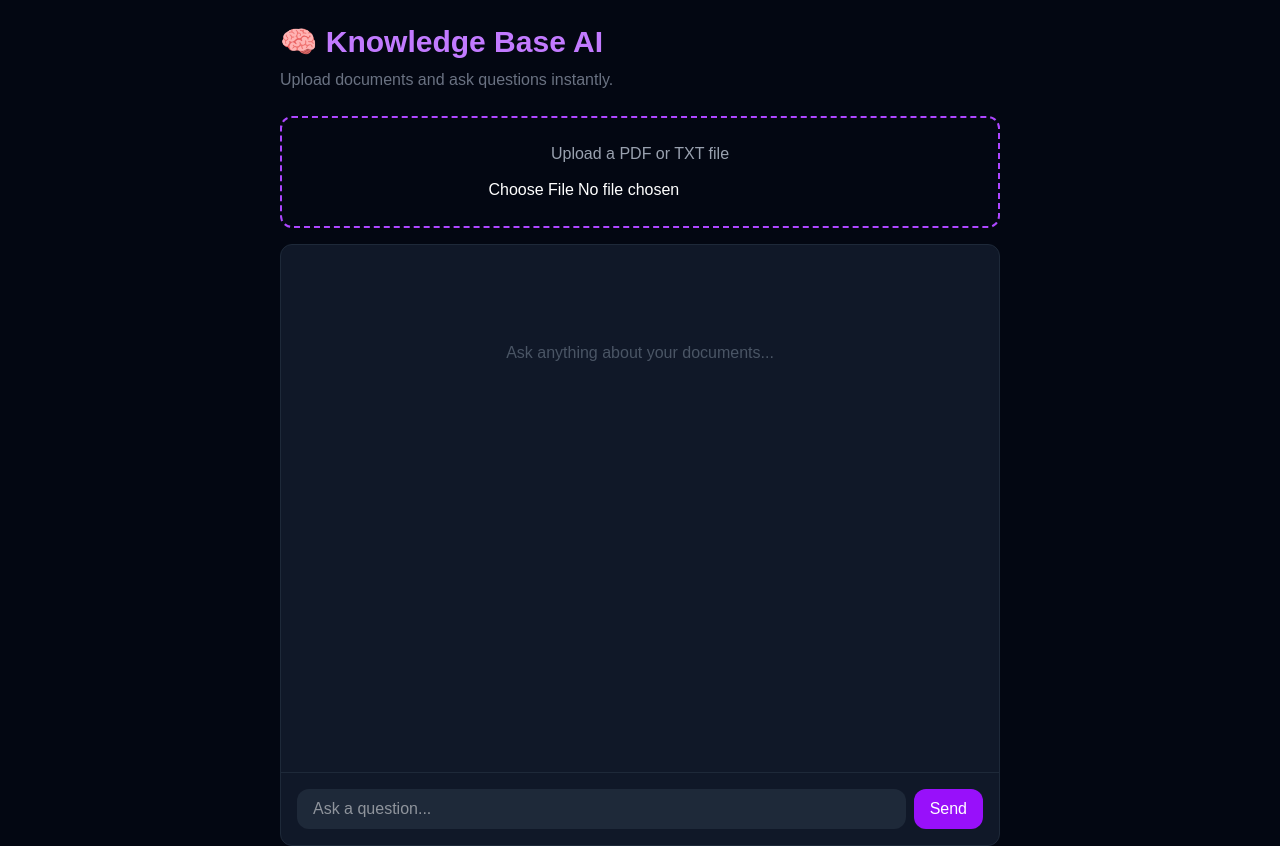
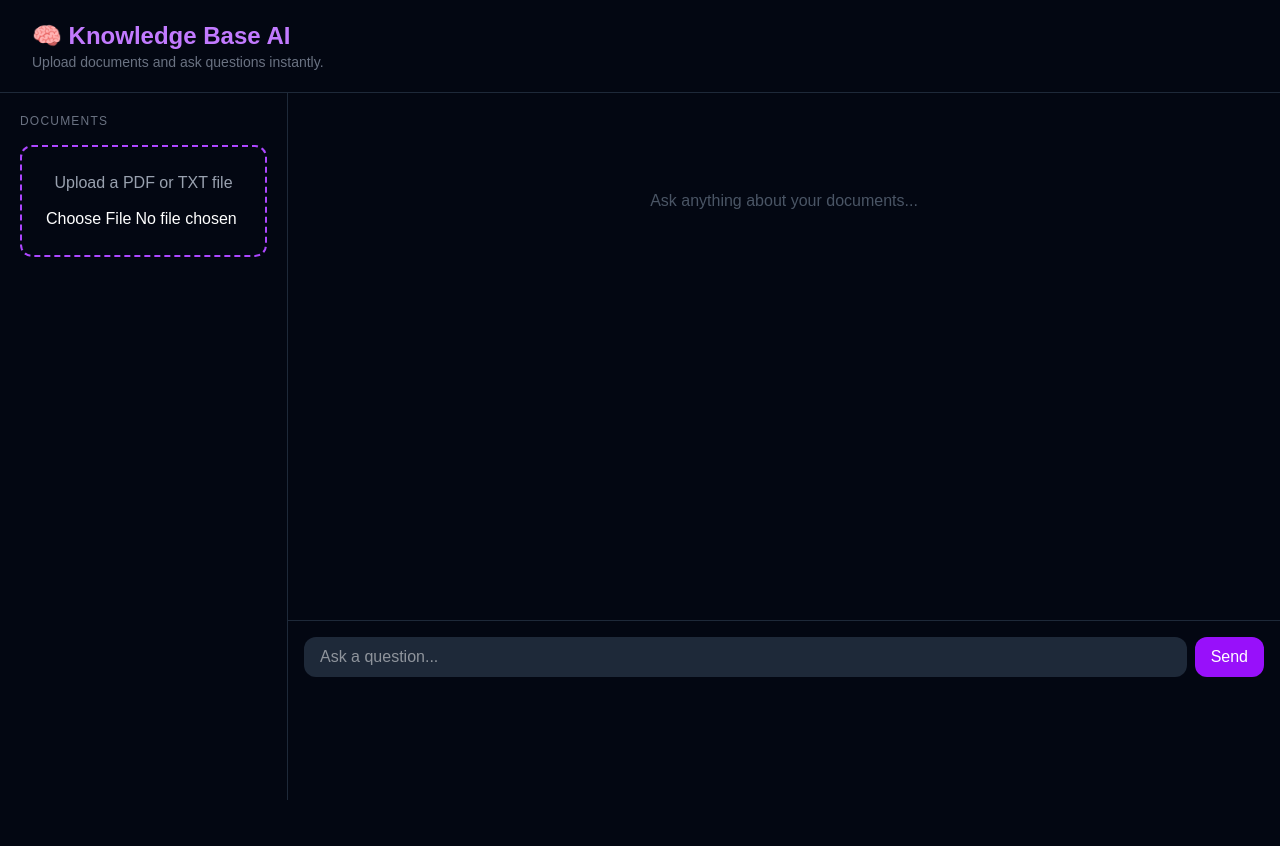
Before and after one commit to unfamousk4y/knowledge-base-ai, a Next.js app in the folder frontend/: page / in a window 1280 px wide. After the commit the page ends 800 px from the top, so only its background shows below. Built offline with nearby package versions, Linux system fonts and the light colour scheme.

Commit message:
UI revamped

```diff
--- a/frontend/app/page.tsx
+++ b/frontend/app/page.tsx
@@ -4,23 +4,26 @@ import ChatWindow from "@/components/ChatWindow";
 
 export default function Home() {
 return (
-<div className="min-h-screen w-full bg-gray-950">
-<main className="text-white max-w-3xl mx-auto px-6 pt-6">
-<h1 className="text-3xl font-bold text-purple-400 mb-2">
-🧠 Knowledge Base AI
-</h1>
-<p className="text-gray-500 mb-6">
-Upload documents and ask questions instantly.
-</p>
+<div className="min-h-screen w-full bg-gray-950 text-white flex flex-col">
+{/* Header */}
+<div className="px-8 py-5 border-b border-gray-800">
+<h1 className="text-2xl font-bold text-purple-400">🧠 Knowledge Base AI</h1>
+<p className="text-gray-500 text-sm">Upload documents and ask questions instantly.</p>
+</div>
 
-<div className="mb-4">
+{/* Body */}
+<div className="flex flex-1 overflow-hidden">
+{/* Left sidebar - upload */}
+<div className="w-72 border-r border-gray-800 p-5 flex flex-col gap-4">
+<p className="text-xs text-gray-500 uppercase tracking-widest">Documents</p>
 <FileUploader onUpload={() => {}} />
 </div>
 
-<div className="bg-gray-900 rounded-xl border border-gray-800">
+{/* Right - chat */}
+<div className="flex-1 flex flex-col">
 <ChatWindow />
 </div>
-</main>
+</div>
 </div>
 );
 }
```
